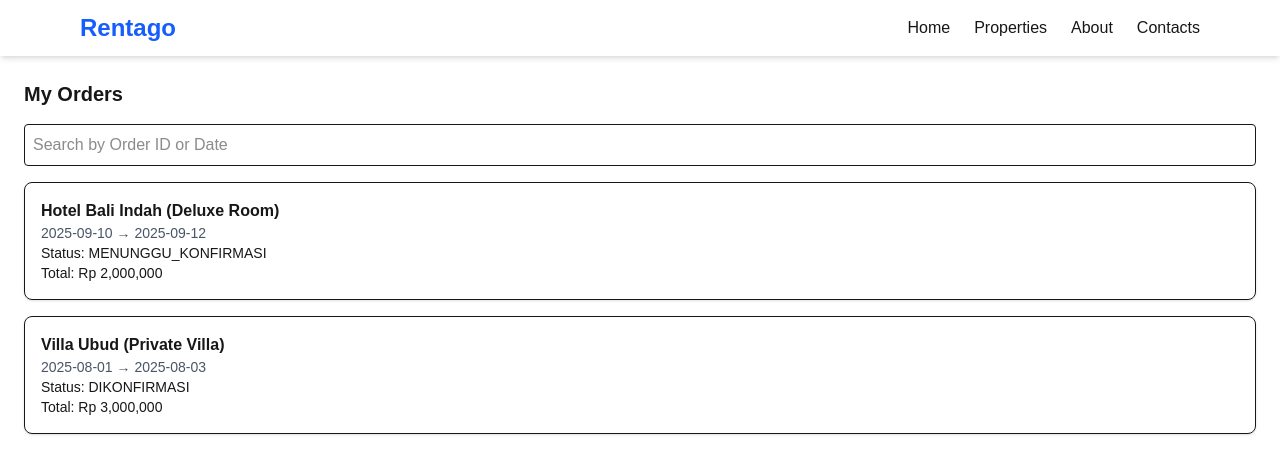
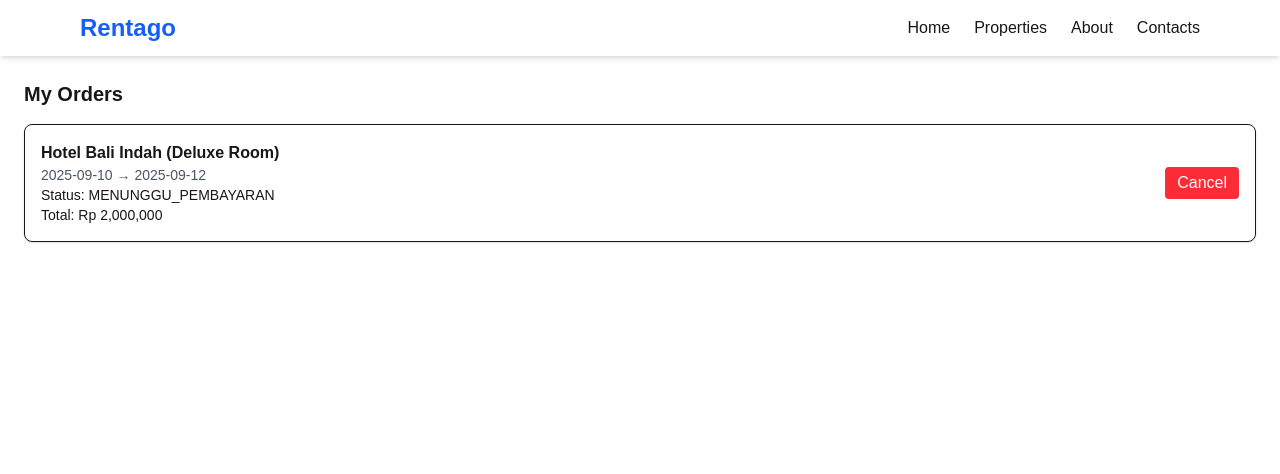
Before and after one commit to hsafira777/rentago-fe, a Next.js app: page /orders in a window 1280 px wide. Shown: the top 474 px of the page. Built offline with nearby package versions, Linux system fonts and the light colour scheme.

Commit message:
update isi order page

```diff
--- a/src/app/orders/page.tsx
+++ b/src/app/orders/page.tsx
@@ -1,104 +1,26 @@
 "use client";
 
-import { useState, useEffect } from "react";
-
-interface Order {
-  id: string;
-  startDate: string;
-  endDate: string;
-  status: string;
-  totalPrice: number;
-  property: {
-    id: string;
-    name: string;
-    city: string;
-  };
-  room: {
-    id: string;
-    name: string;
-  };
-  payment: {
-    id: string;
-    paymentMethod: string;
-    status: string;
-    proofUrl?: string | null;
-  };
-}
+import { useEffect, useState } from "react";
+import { getOrders, cancelOrder } from "@/lib/dummyApi";
+import { Order } from "@/types/order";
 
 export default function OrdersPage() {
   const [orders, setOrders] = useState<Order[]>([]);
-  const [search, setSearch] = useState("");
 
-  // Dummy data
   useEffect(() => {
-    const dummy: Order[] = [
-      {
-        id: "order_001",
-        startDate: "2025-09-10",
-        endDate: "2025-09-12",
-        status: "MENUNGGU_KONFIRMASI",
-        totalPrice: 2000000,
-        property: {
-          id: "prop_123",
-          name: "Hotel Bali Indah",
-          city: "Denpasar",
-        },
-        room: {
-          id: "room_123",
-          name: "Deluxe Room",
-        },
-        payment: {
-          id: "pay_001",
-          paymentMethod: "TRANSFER",
-          status: "PENDING",
-        },
-      },
-      {
-        id: "order_002",
-        startDate: "2025-08-01",
-        endDate: "2025-08-03",
-        status: "DIKONFIRMASI",
-        totalPrice: 3000000,
-        property: {
-          id: "prop_456",
-          name: "Villa Ubud",
-          city: "Gianyar",
-        },
-        room: {
-          id: "room_456",
-          name: "Private Villa",
-        },
-        payment: {
-          id: "pay_002",
-          paymentMethod: "GATEWAY",
-          status: "CONFIRMED",
-        },
-      },
-    ];
-    setOrders(dummy);
+    setOrders(getOrders());
   }, []);
 
-  const filtered = orders.filter(
-    (o) =>
-      o.id.includes(search) ||
-      o.startDate.includes(search) ||
-      o.endDate.includes(search)
-  );
+  const handleCancel = (id: string) => {
+    const updated = cancelOrder(id);
+    if (updated) setOrders(getOrders());
+  };
 
   return (
     <div className="p-6">
       <h1 className="text-xl font-bold mb-4">My Orders</h1>
-
-      <input
-        type="text"
-        placeholder="Search by Order ID or Date"
-        value={search}
-        onChange={(e) => setSearch(e.target.value)}
-        className="border p-2 rounded w-full mb-4"
-      />
-
       <ul className="space-y-4">
-        {filtered.map((o) => (
+        {orders.map((o) => (
           <li
             key={o.id}
             className="p-4 border rounded-lg shadow-sm flex justify-between items-center"
@@ -118,7 +40,10 @@ export default function OrdersPage() {
               </p>
             </div>
             {o.status === "MENUNGGU_PEMBAYARAN" && (
-              <button className="bg-red-500 text-white px-3 py-1 rounded">
+              <button
+                onClick={() => handleCancel(o.id)}
+                className="bg-red-500 text-white px-3 py-1 rounded"
+              >
                 Cancel
               </button>
             )}
```
